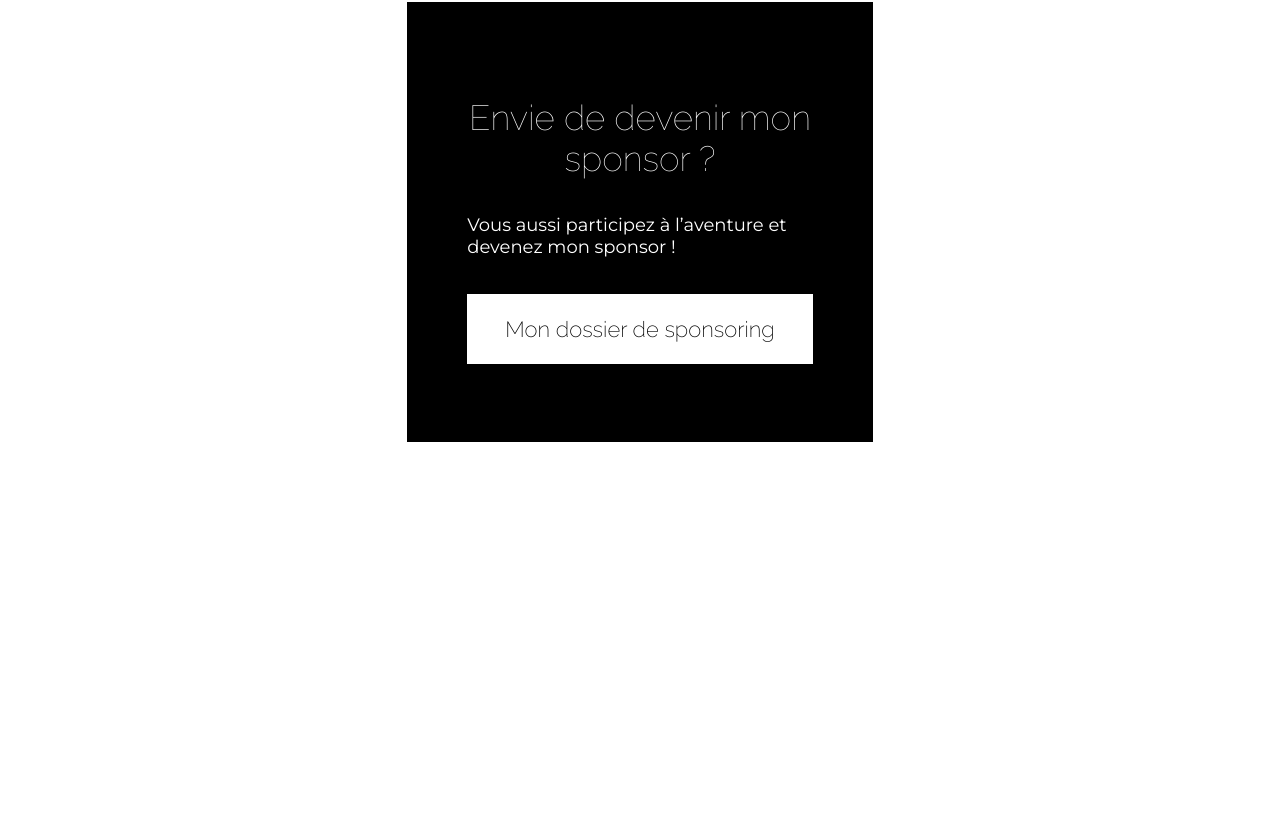
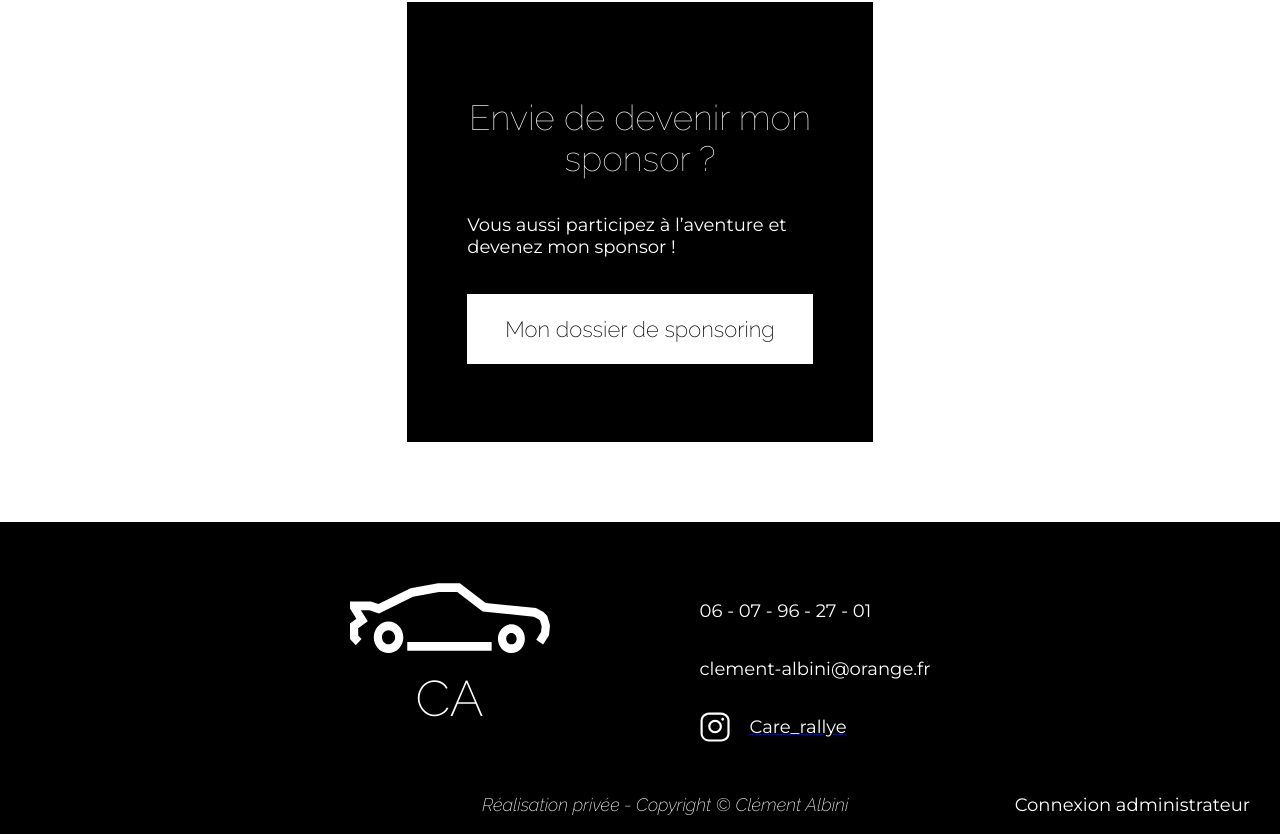
Before and after one commit to Albini-Julie/Rallye_Cl-ment, a Vue app: page / in a window 1280 px wide. Shown: the part 1449-2283 px from the top of the page. Before the commit the page ends 1891 px from the top, so only its background shows below. Built offline with nearby package versions, Linux system fonts and the light colour scheme.

Commit message:
Ajout footer dans accueil

```diff
--- a/src/views/Accueil.vue
+++ b/src/views/Accueil.vue
@@ -1,6 +1,7 @@
 <script setup>
 import Header from "../components/Header.vue";
-import DossierSponsors from "../components/Dossier-sponsors.vue"
+import DossierSponsors from "../components/Dossier-sponsors.vue";
+import Footer from "../components/Footer.vue"
 
 </script>
 
@@ -58,9 +59,12 @@ import DossierSponsors from "../components/Dossier-sponsors.vue"
     </div>
 
     <!--Cadre dossier sponsor-->
-    <div style="display: flex; justify-content: center;">
+    <div class="Marge" style="display: flex; justify-content: center;">
       <DossierSponsors/>
     </div>
+
+    <!--Footer-->
+    <Footer/>
 
 </template>
 
```
